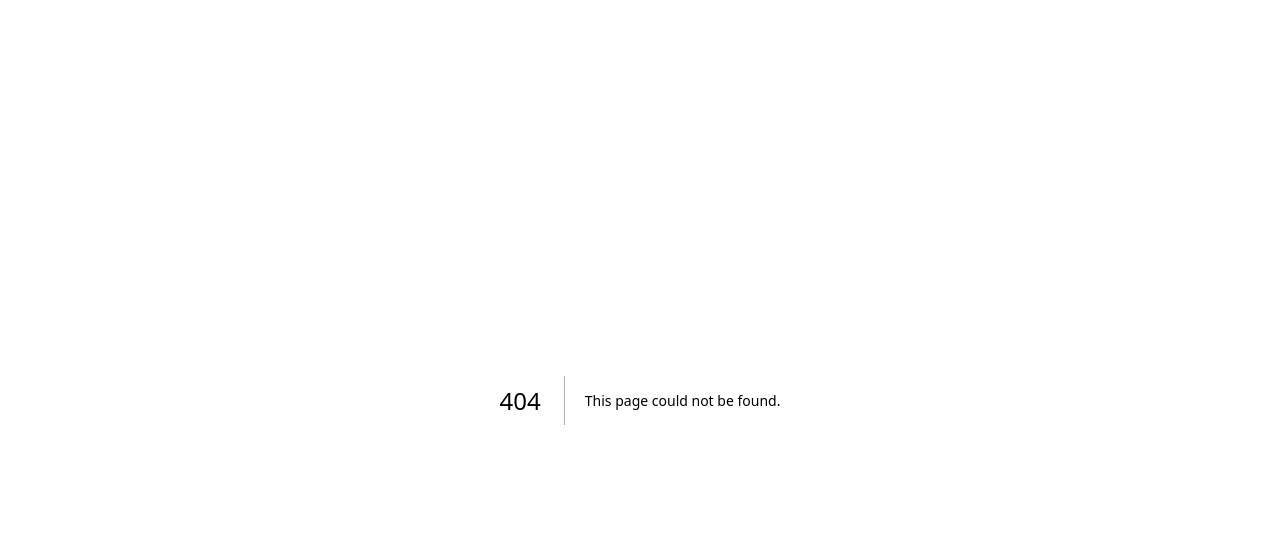
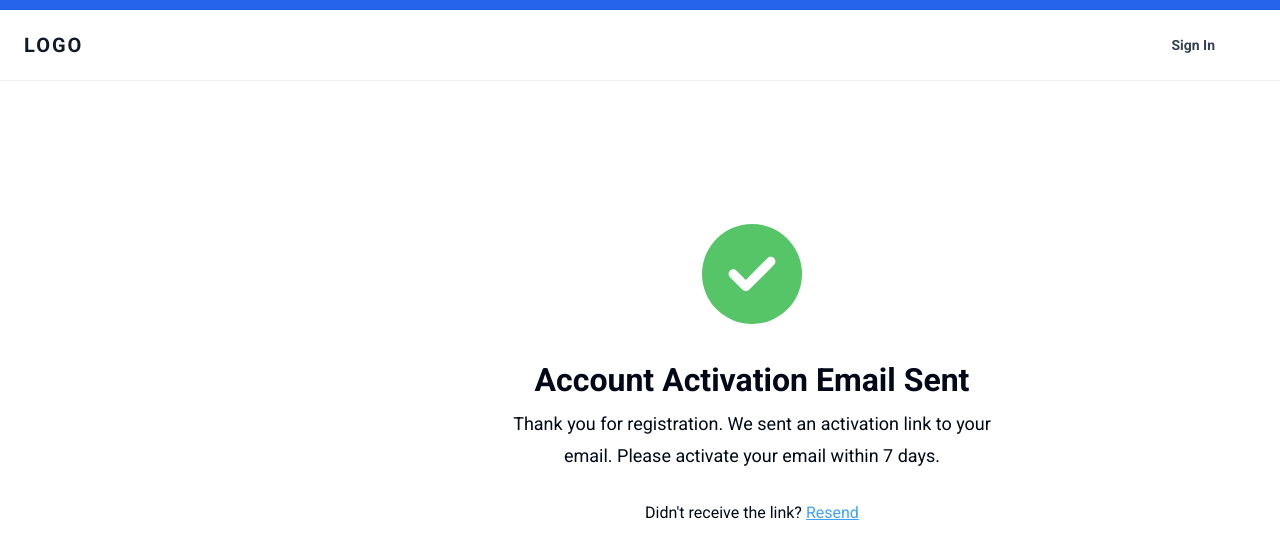
Before and after one commit to santoe2210/FrontEnd, a Next.js app: page /register-completed in a window 1280 px wide. Before the commit this address had no page. Shown: the top 558 px of the page. Built offline with nearby package versions, Linux system fonts and the light colour scheme; no server answers.

Commit message:
added navbar and layout

```diff
--- /dev/null
+++ b/src/app/(auth)/activate-email/page.jsx
@@ -0,0 +1,13 @@
+import { faCircleCheck } from "@fortawesome/free-solid-svg-icons";
+import { FontAwesomeIcon } from "@fortawesome/react-fontawesome";
+import React from "react";
+
+function ActivateEmail() {
+  return (
+    <div className="p-[4em]">
+      <FontAwesomeIcon icon={faCircleCheck} className="text-sm" />
+    </div>
+  );
+}
+
+export default ActivateEmail;
--- a/src/app/(auth)/login/page.jsx
+++ b/src/app/(auth)/login/page.jsx
@@ -3,12 +3,8 @@ import React from "react";
 
 function page() {
   return (
-    <div className="max-w-[1200px] mx-auto">
-      <h3 className="text-primary">Simple Login Page</h3>
-      <p>username: admin, password: 123</p>
-      <div className="max-w-[600px] mx-auto">
-        <Index />
-      </div>
+    <div className="max-w-[600px] mx-auto">
+      <Index />
     </div>
   );
 }
--- /dev/null
+++ b/src/app/(auth)/register-completed/page.jsx
@@ -0,0 +1,35 @@
+"use client";
+import React from "react";
+import { FontAwesomeIcon } from "@fortawesome/react-fontawesome";
+import { faCircleCheck } from "@fortawesome/free-solid-svg-icons";
+
+function RegisterCompleted() {
+  const resendEmail = () => {};
+
+  return (
+    <div className="p-[9em] max-w-[768px] mx-auto text-center">
+      <FontAwesomeIcon
+        icon={faCircleCheck}
+        className="text-[100px] text-positive"
+      />
+
+      <h4 className="mt-7 font-bold">Account Activation Email Sent</h4>
+      <p className="p1">
+        Thank you for registration. We sent an activation link to your email.
+        Please activate your email within 7 days.
+      </p>
+      <p className="p2 mt-7">
+        Didn't receive the link?
+        <button
+          type="button"
+          className="underline text-info ml-1 p2"
+          onClick={resendEmail}
+        >
+          Resend
+        </button>
+      </p>
+    </div>
+  );
+}
+
+export default RegisterCompleted;
--- a/src/app/globals.css
+++ b/src/app/globals.css
@@ -104,3 +104,7 @@ html {
   padding: 0;
   /* font-family: var(--font-roboto), sans-serif; */
 }
+
+.sidebar .active {
+  font-weight: 700;
+}
--- a/src/app/layout.jsx
+++ b/src/app/layout.jsx
@@ -1,6 +1,12 @@
 import { Roboto } from "next/font/google";
 import "./globals.css";
 import { cn } from "@/lib/utils";
+import "@fortawesome/fontawesome-svg-core/styles.css";
+
+import { config } from "@fortawesome/fontawesome-svg-core";
+import Navbar from "@/components/Layout/Navbar";
+import Sidebar from "@/components/Layout/Sidebar";
+config.autoAddCss = false;
 
 const roboto = Roboto({
   weight: ["400", "500", "700", "900"],
@@ -23,7 +29,9 @@ export default function RootLayout({ children }) {
           roboto.variable
         )}
       >
-        {children}
+        <Navbar />
+        <Sidebar />
+        <main className="ml-56 min-h-screen mt-20">{children}</main>
       </body>
     </html>
   );
--- /dev/null
+++ b/src/components/Layout/NavLink.jsx
@@ -0,0 +1,45 @@
+"use client";
+
+import React, { useEffect, useState } from "react";
+import { useRouter, usePathname } from "next/navigation";
+import Link from "next/link";
+
+function NavLink({ name, link }) {
+  const router = useRouter();
+  const pathname = usePathname();
+
+  useEffect(() => {
+    document.querySelectorAll(".sidebar a").forEach((link) => {
+      link.classList.remove("active");
+
+      if (pathname === "/" && link.dataset.nav === "Dashboard") {
+        document
+          .querySelector(`.sidebar a[data-nav="Dashboard"]`)
+          .classList.add("active");
+
+        return;
+      }
+
+      if (pathname === link.pathname && link.dataset.nav !== "Dashboard") {
+        link.classList.add("active");
+      }
+    });
+  }, [router]);
+
+  return (
+    <li className="border-b border-gray-200">
+      <Link
+        href={link}
+        passHref
+        style={{
+          padding: "16px 4px",
+        }}
+        className="flex items-center p2 py-2 text-gray-900 hover:bg-gray-100"
+      >
+        <p className="ml-4 p2">{name}</p>
+      </Link>
+    </li>
+  );
+}
+
+export default NavLink;
--- /dev/null
+++ b/src/components/Layout/Navbar.jsx
@@ -0,0 +1,34 @@
+import React from "react";
+import Link from "next/link";
+
+function Navbar() {
+  return (
+    <div className="fixed left-0 top-0 w-full z-10">
+      <div className="w-full bg-primary h-2.5" />
+      <div className="antialiased bg-gray-100 border-b border-gray-200 navbar">
+        <div className="w-full text-gray-700 bg-white">
+          <div className="flex flex-col h-[70px] max-w-full pl-5 pr-6 mx-auto md:items-center md:justify-between md:flex-row md:px-6">
+            <div className="flex flex-row items-center justify-between py-4">
+              <a
+                href="/"
+                className="text-lg font-semibold tracking-widest text-gray-900 uppercase rounded-lg focus:outline-none focus:shadow-outline"
+              >
+                logo
+              </a>
+            </div>
+            <nav className="flex-col flex-grow hidden pb-4 md:pb-0 md:flex md:justify-end md:flex-row mr-[25px]">
+              <Link
+                className="px-4 py-2 mt-2 text-sm font-semibold bg-transparent rounded-lg md:mt-0 md:ml-4 hover:text-gray-900 focus:text-gray-900 hover:bg-gray-200 focus:bg-gray-200 focus:outline-none focus:shadow-outline"
+                href="/login"
+              >
+                Sign In
+              </Link>
+            </nav>
+          </div>
+        </div>
+      </div>
+    </div>
+  );
+}
+
+export default Navbar;
--- /dev/null
+++ b/src/components/Layout/Sidebar.jsx
@@ -0,0 +1,31 @@
+import React from "react";
+import { getToken } from "@/app/utils/cookie";
+import { cn } from "@/lib/utils";
+import NavLink from "./NavLink";
+
+export default async function Sidebar() {
+  const token = await getToken();
+  const menus = [
+    { id: 0, name: "Dashboard", link: "/" },
+    { id: 0, name: "Test", link: "/test" },
+    { id: 0, name: "Option", link: "/option" },
+  ];
+
+  return (
+    <aside
+      className={cn(
+        !token && "hidden",
+        "w-56 fixed left-0 top-20 bg-white sidebar border-r-[1px] h-full"
+      )}
+      aria-label="Sidebar"
+    >
+      <div className="overflow-y-auto rounded h-[calc(100vh-115px)]">
+        <ul>
+          {menus.map((item) => (
+            <NavLink key={item.id} name={item.name} link={item.link} />
+          ))}
+        </ul>
+      </div>
+    </aside>
+  );
+}
```
Also changed, not shown: src/middleware.js (+8 -4 lines).
